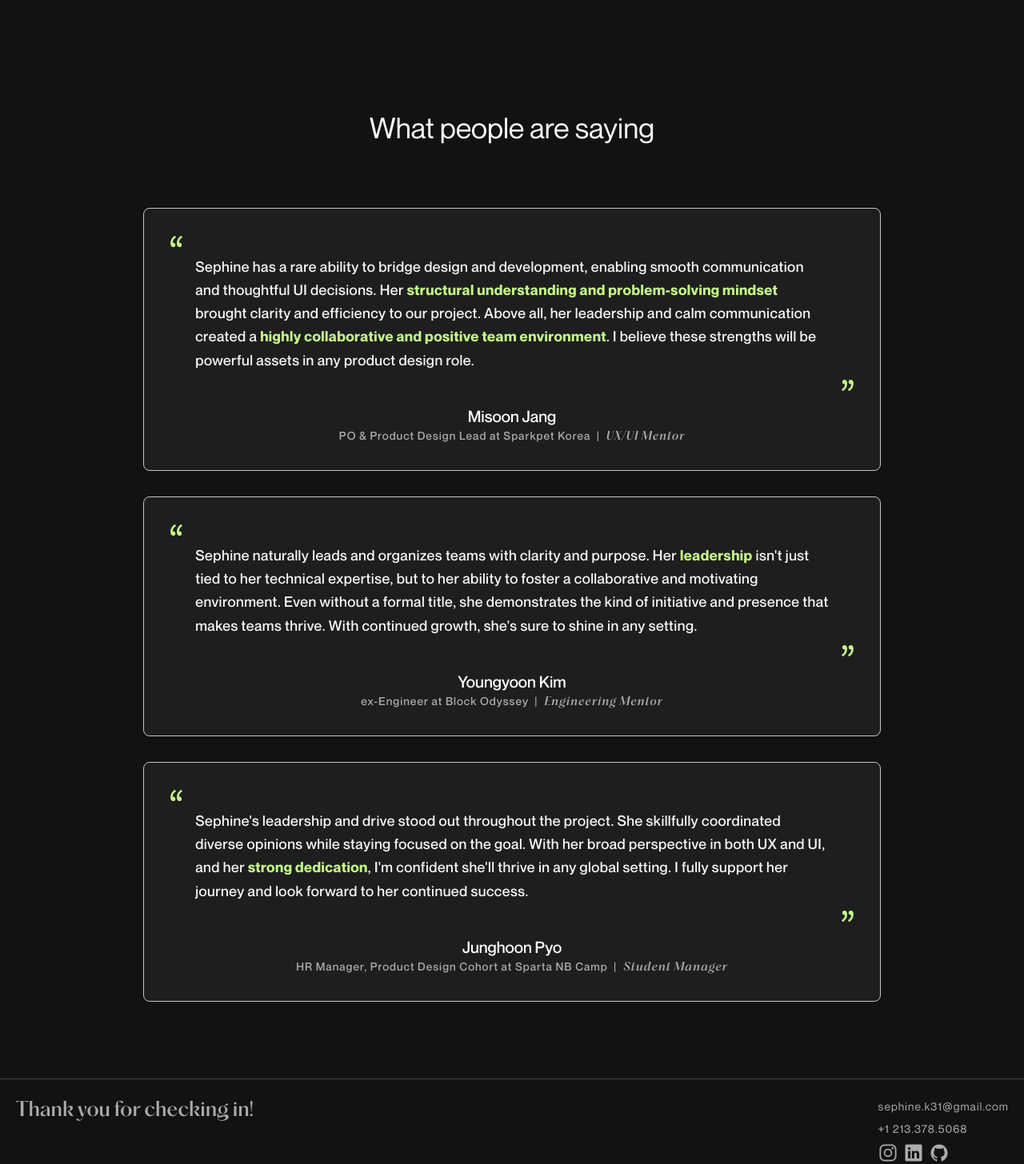
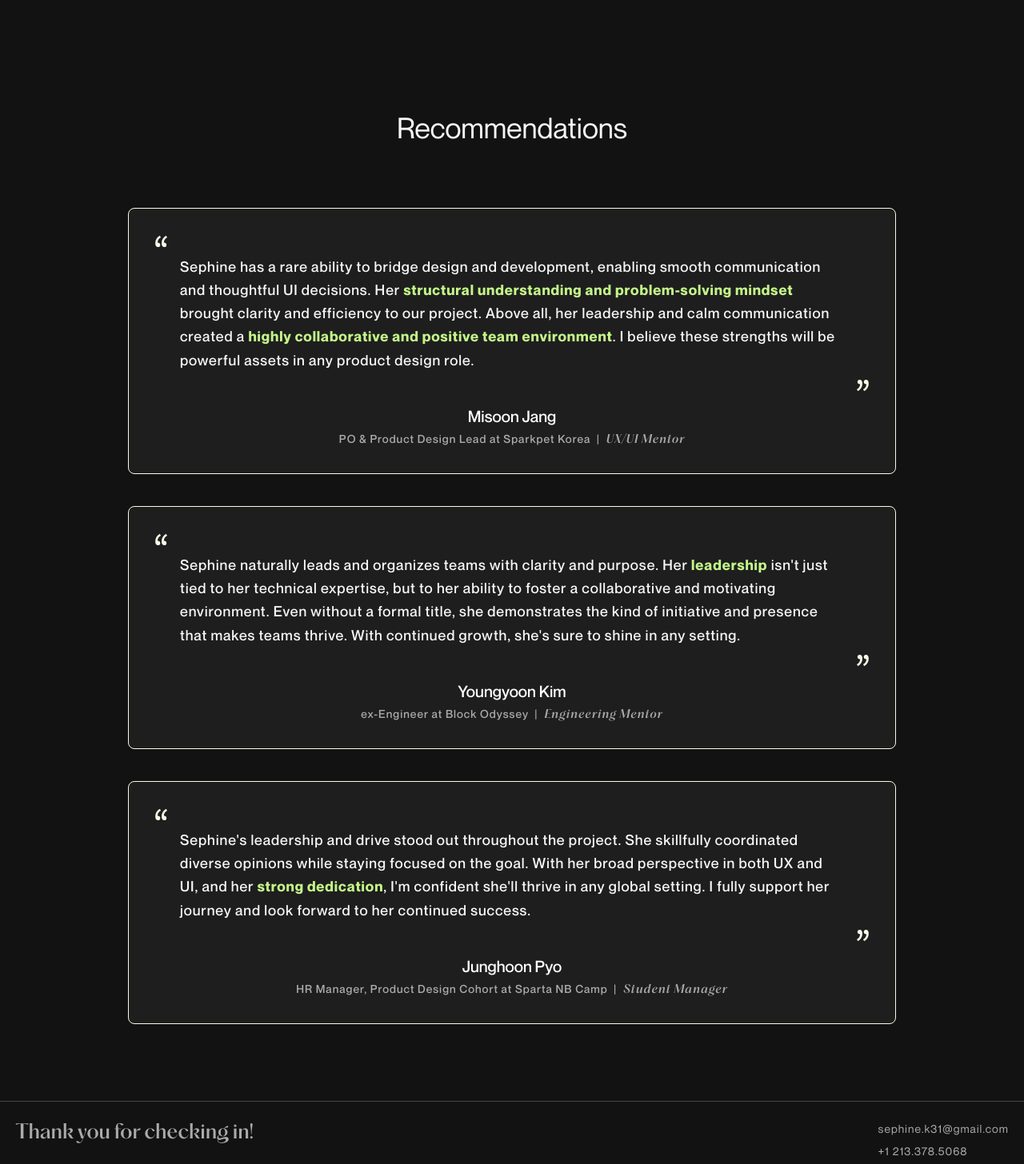
Before and after one commit to sephinek/sephine-portfolio, a React (Vite) app: page / in a window 1280 px wide. Shown: the part 2520-3976 px from the top of the page at 80% size. Built offline with nearby package versions, Linux system fonts and the light colour scheme.

Commit message:
updated recommendations

```diff
--- a/src/components/Recommendations.jsx
+++ b/src/components/Recommendations.jsx
@@ -6,15 +6,15 @@ export default function Recommendations() {
   return (
     <section className="py-24 px-16 flex flex-col gap-16 cursor-default text-lightestgrey font-medium">
       <div className="max-w-6xl w-full mx-auto flex flex-col gap-16">
-        <SectionTitle title="What people are saying" />
+        <SectionTitle title="Recommendations" />
 
-        <ul className="max-w-[80%] mx-auto flex flex-col gap-8">
+        <ul className="max-w-[960px] mx-auto flex flex-col gap-10">
           <SlideInFromSide directionFrom="left">
-            <li className="p-8 border-[1px] border-lightgrey flex flex-col gap-8 bg-white-opacity rounded-lg">
+            <li className="p-8 border-[1px] border-primary-opacity flex flex-col gap-8 bg-white-opacity rounded-lg">
               <div className="flex flex-col gap-4 text-lg leading-relaxed">
                 <div className="flex flex-col gap-2">
-                  <VscQuote className="text-primary" />
-                  <p className="px-8 tracking-wide">
+                  <VscQuote className="text-primary-opacity" />
+                  <p className="px-8 tracking-wider">
                     Sephine has a rare ability to bridge design and development,
                     enabling smooth communication and thoughtful UI decisions.
                     Her{' '}
@@ -29,9 +29,9 @@ export default function Recommendations() {
                     . I believe these strengths will be powerful assets in any
                     product design role.
                   </p>
-                  <VscQuote className="text-primary rotate-180 self-end" />
+                  <VscQuote className="text-primary-opacity rotate-180 self-end" />
                 </div>
-                <div className="flex flex-col items-center mx-auto">
+                <div className="flex flex-col gap-1 items-center mx-auto">
                   <div className="flex items-baseline gap-3">
                     <span className="text-xl font-medium tracking-normal text-white">
                       Misoon Jang
@@ -49,11 +49,11 @@ export default function Recommendations() {
           </SlideInFromSide>
 
           <SlideInFromSide directionFrom="right">
-            <li className="p-8 border-[1px] border-lightgrey flex flex-col gap-8 bg-white-opacity rounded-lg">
+            <li className="p-8 border-[1px] border-primary-opacity flex flex-col gap-8 bg-white-opacity rounded-lg">
               <div className="flex flex-col gap-4 text-lg leading-relaxed">
                 <div className="flex flex-col gap-2">
-                  <VscQuote className="text-primary" />
-                  <p className="px-8 tracking-wide">
+                  <VscQuote className="text-primary-opacity" />
+                  <p className="px-8 tracking-wider">
                     Sephine naturally leads and organizes teams with clarity and
                     purpose. Her{' '}
                     <span className="font-bold text-primary">leadership</span>{' '}
@@ -63,9 +63,9 @@ export default function Recommendations() {
                     the kind of initiative and presence that makes teams thrive.
                     With continued growth, she's sure to shine in any setting.
                   </p>
-                  <VscQuote className="text-primary rotate-180 self-end" />
+                  <VscQuote className="text-primary-opacity rotate-180 self-end" />
                 </div>
-                <div className="flex flex-col items-center mx-auto">
+                <div className="flex flex-col gap-1 items-center mx-auto">
                   <div className="flex items-baseline gap-3">
                     <span className="text-xl font-medium tracking-normal text-white">
                       Youngyoon Kim
@@ -85,11 +85,11 @@ export default function Recommendations() {
           </SlideInFromSide>
 
           <SlideInFromSide directionFrom="left">
-            <li className="p-8 border-[1px] border-lightgrey flex flex-col gap-8 bg-white-opacity rounded-lg">
+            <li className="p-8 border-[1px] border-primary-opacity flex flex-col gap-8 bg-white-opacity rounded-lg">
               <div className="flex flex-col gap-4 text-lg leading-relaxed">
                 <div className="flex flex-col gap-2">
-                  <VscQuote className="text-primary" />
-                  <p className="px-8 tracking-wide">
+                  <VscQuote className="text-primary-opacity" />
+                  <p className="px-8 tracking-wider">
                     Sephine's leadership and drive stood out throughout the
                     project. She skillfully coordinated diverse opinions while
                     staying focused on the goal. With her broad perspective in
@@ -101,9 +101,9 @@ export default function Recommendations() {
                     support her journey and look forward to her continued
                     success.
                   </p>
-                  <VscQuote className="text-primary rotate-180 self-end" />
+                  <VscQuote className="text-primary-opacity rotate-180 self-end" />
                 </div>
-                <div className="flex flex-col items-center mx-auto">
+                <div className="flex flex-col gap-1 items-center mx-auto">
                   <div className="flex items-baseline gap-3">
                     <span className="text-xl font-medium tracking-normal text-white">
                       Junghoon Pyo
```
